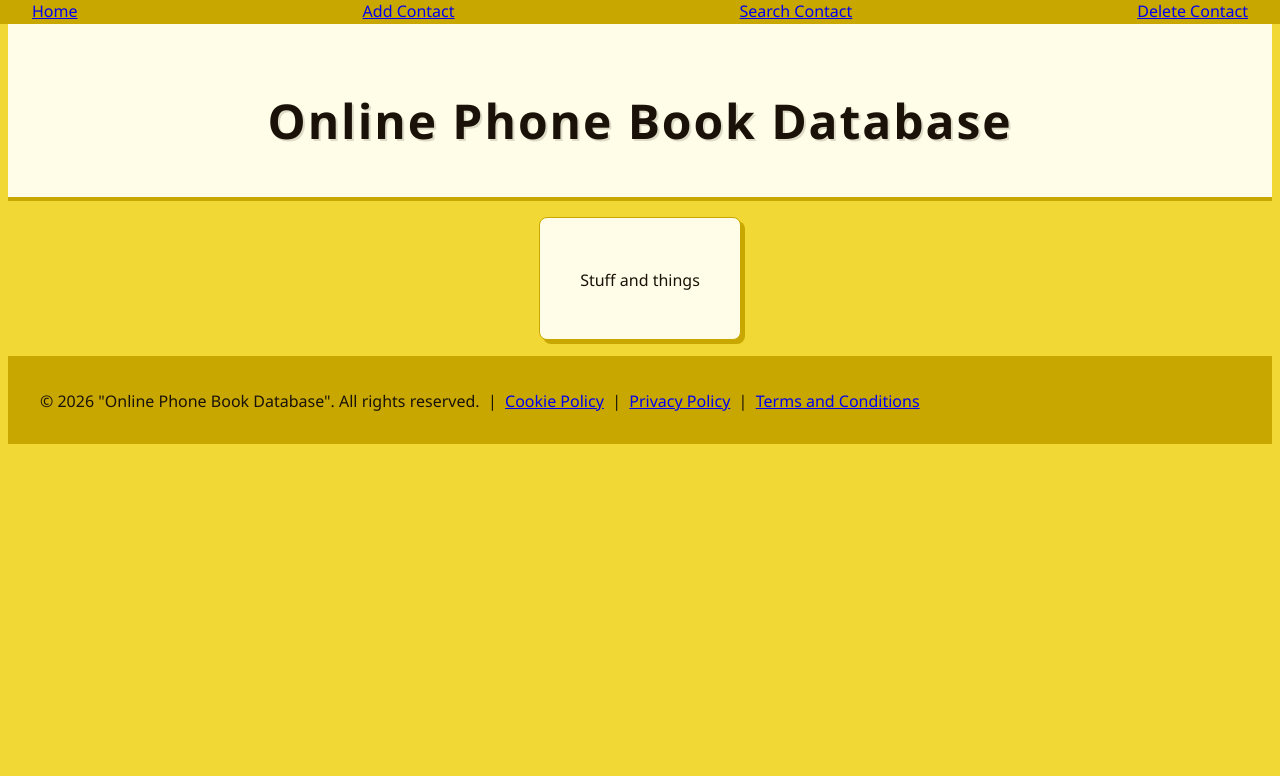
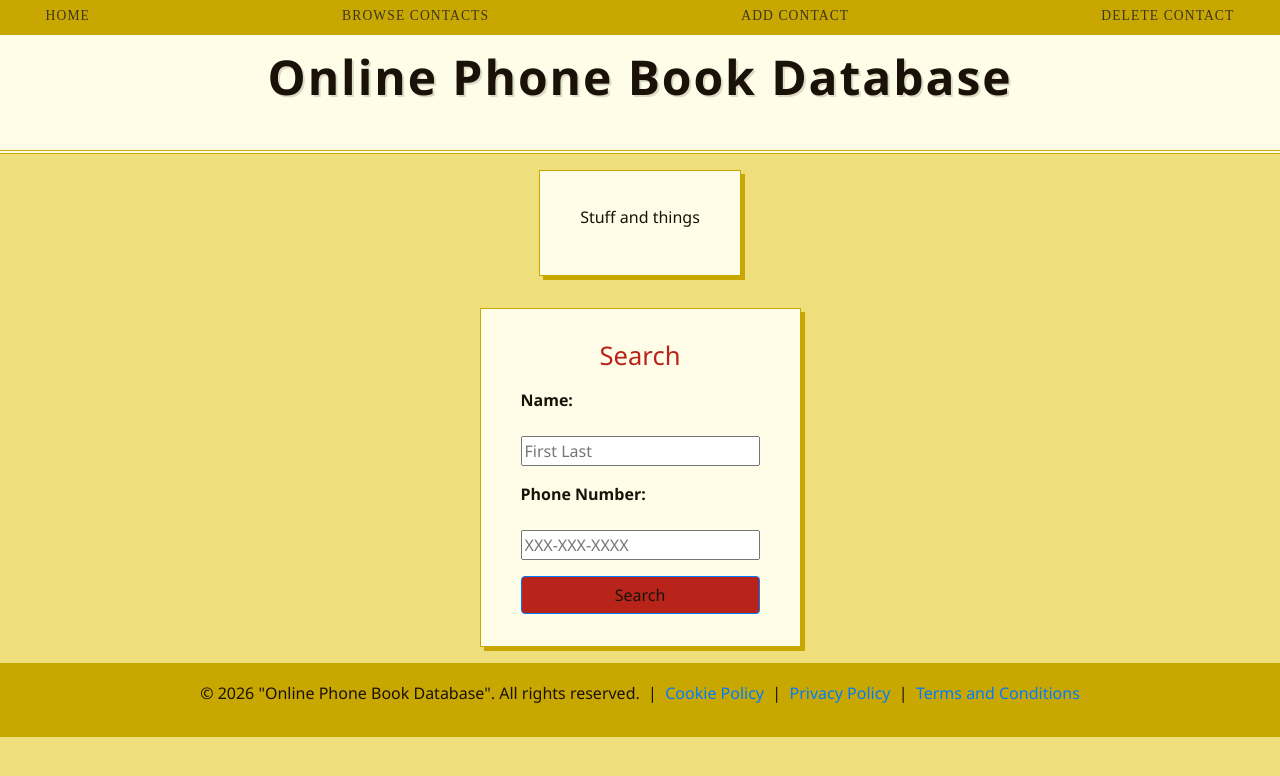
Before and after one commit to ConWolfMan/Database-System-CS3600-Lab-Project, a PHP site: page / in a window 1280 px wide. Shown: the top 776 px of the page. Run offline with PHP 8.4, Linux system fonts and the light colour scheme.

Commit message:
added form and started form validation logic

```diff
--- a/frontend/index.html
+++ b/frontend/index.html
@@ -4,16 +4,24 @@
 <head>
     <meta charset="UTF-8">
     <title>Online Phone Book</title>
+
+
+    <!--Note, load bootsrap first or it'll override some of the styling from the css file-->
+    <!-- Enabling bootstrap for forms stuff -->
+    <link rel="stylesheet" href="https://maxcdn.bootstrapcdn.com/bootstrap/4.0.0/css/bootstrap.min.css" integrity="sha384-Gn5384xqQ1aoWXA+058RXPxPg6fy4IWvTNh0E263XmFcJlSAwiGgFAW/dAiS6JXm" crossorigin="anonymous">
+
     <!-- This links to the my_style.css file so that we can apply its styling -->
     <link rel="stylesheet" href="my_style.css">
+
+
 </head>
 <body>
     <!-- Top header navbar -->
     <nav class="navbar">
-        <a href="index.html">Home</a> <!-- ! note to team : These are just temp examples, change in the future !  -->
-        <a href="add_contact.html">Add Contact</a>
-        <a href="search_contact.html">Search Contact</a>
-        <a href="delete_contact.html">Delete Contact</a>
+        <a href="index.html" class="nav-link">Home</a> <!-- ! note to team : These are just temp examples, change in the future !  -->
+        <a href="browse_contacts.html" class="nav-link">Browse Contacts</a>
+        <a href="add_contact.html" class="nav-link">Add Contact</a>
+        <a href="delete_contact.html" class="nav-link">Delete Contact</a>
     </nav>
 
     <!-- hero / header -->
@@ -29,7 +37,20 @@
         </p>
     </div>
 
-    <!-- Bottom footer navbar -->
+    <div class="content-panel">
+        <h2> Search </h2>
+        <div class="form-content">
+            <form>
+                <label for="name">Name:</label>
+                    <input type="text" id="name" name="name" placeholder="First Last">
+                <label for="phone">Phone Number:</label>
+                    <input type="text" id="phone" name="phone" placeholder="XXX-XXX-XXXX">
+                <button type="submit" class="btn btn-primary">Search</button>
+            </form>
+        </div>
+    </div>
+
+     <!-- Bottom footer navbar -->
     <footer class="footer"> <!-- ! Note to team, these pages do not exist yet, we'll probably need to make them soon ! -->
         <p>
             &copy; 2026 "Online Phone Book Database". All rights reserved.
--- a/frontend/my_style.css
+++ b/frontend/my_style.css
@@ -12,7 +12,7 @@
 
 
 :root {
-    --background-color:        #F2D835;  /* main page background */
+    --background-color:        #eedf7c;  /* main page background */
     --background-color-dark:   #D4BC1A;
     --background-color-light:  #FBF3C0;
     --headerandfooter-color:  #C8A800;  /* header and footer background */
@@ -41,6 +41,7 @@ body {
 
 main {
     flex: 1; /*Pushes footer to the bottom of short pages*/
+    background: transparent; /*disables boostrap's background stuff. So we can use the css styling*/
 }
 
 
@@ -61,7 +62,7 @@ nav.navbar {
 }
 
 .navbar-brand {
-    color: var(--text-heading);
+    color: var(--text-color-heading);
     font-family: 'Cinzel', serif;
     font-size: 1.15rem;
     font-weight: 700;
@@ -81,7 +82,7 @@ nav.navbar {
 }
 
 .nav-link {
-    color: var(--text-muted);
+    color: var(--text-color-muted);
     font-size: 0.85rem;
     font-family: 'Cinzel', serif;
     letter-spacing: 0.08em;
@@ -114,7 +115,7 @@ nav.navbar {
     display: block;
     width: 22px;
     height: 2px;
-    background: var(--text-muted);
+    background: var(--text-color-muted);
     border-radius: 2px;
     transition: transform 0.3s, opacity 0.3s;
 }
@@ -126,18 +127,19 @@ footer {
     border-top: 2px solid var(--border-color);
     padding: 1rem 2rem;
     position: relative;
+    text-align: center;
     z-index: 1;
 }
 
 .footer-content {
-    color: var(--text-muted);
+    color: var(--text-color-muted);
     font-size: 0.85rem;
     text-align: center;
     line-height: 2;
 }
 
 .footer-content a {
-    color: var(--text-muted);
+    color: var(--text-color-muted);
     text-decoration: none;
     margin: 0 0.5rem;
     transition: color 0.2s;
@@ -151,7 +153,7 @@ footer {
 /* Hero section styling ------------------------------------------------- */
 header.hero {
     background: var(--surface-color);
-    border-bottom: 4px solid var(--border-color);
+    border-bottom: 4px double var(--border-color);
     text-align: center;
     align-items: center;
     padding: 3rem 2rem 2.5rem;
@@ -222,7 +224,7 @@ section.content-section {
     background-color: var(--surface-color);
     border: 1px solid var(--border-color);
     box-shadow: 4px 4px 0 var(--border-color);
-    border-radius: 8px; /*roundness of the corners*/
+    border-radius: 0px; /*roundness of the corners*/
     padding: 2rem 2.5rem;
     margin: 1rem auto;
     max-width: 600px;
@@ -250,13 +252,13 @@ section.content-section {
 /* ---------------------------------------------------------------------- */
 
 /* Form styling ------------------------------------------------------ */
-.form-section { /* formatting for the form */
+.form-content { /* formatting for the form */
     display: flex;
     flex-direction: column;
     align-items: center;
     gap: 1rem;
 }
-    .form-section form {
+    .form-content form {
         display: flex;
         flex-direction: column;
         gap: 1rem;
@@ -264,7 +266,7 @@ section.content-section {
         max-width: 400px;
     }
 
-    .form-section label {
+    .form-content label {
         font-weight: bold;
         margin-bottom: 0.5rem;
     }
```
Also changed, not shown: frontend/search_validation.php (added, +43 -0 lines).
